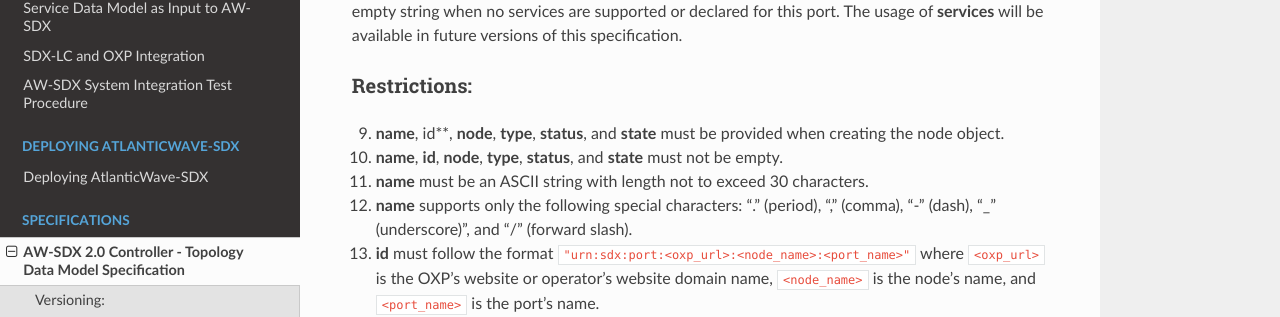
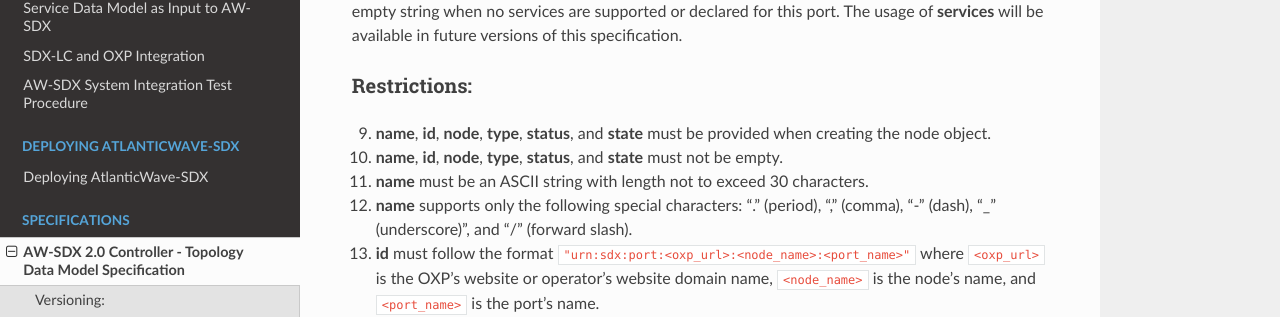
Before and after one commit to atlanticwave-sdx/sdx-docs, a Sphinx documentation site: the page built from source/specs/datamodel_1_0_0.rst, in a window 1280 px wide and 900 px high, scrolled down 8260 px. Shown: the part 134-451 px from the top of the window. Built offline with Sphinx 7.4.7 and the Read the Docs theme 2.0.0, drawn with Linux system fonts in a browser that asks for light colours.

Commit message:
Use correct markup

```diff
--- a/source/specs/datamodel_1_0_0.rst
+++ b/source/specs/datamodel_1_0_0.rst
@@ -477,8 +477,8 @@
 Restrictions:
 ~~~~~~~~~~~~~
 
-9. **name**, id**, **node**, **type**, **status**, and **state** must
-   be provided when creating the node object.
+9. **name**, **id**, **node**, **type**, **status**, and **state**
+   must be provided when creating the node object.
 
 10. **name**, **id**, **node**, **type**, **status**, and **state**
     must not be empty.
@@ -721,8 +721,8 @@
 1. **name**, **id**, **ports**, **bandwidth**, **type**, **status**,
    and **state** must be provided when creating the link object.
 
-2. **name**, id**, **ports**, **bandwidth**, **type**, **status**, and
-   **state** must not be empty.
+2. **name**, **id**, **ports**, **bandwidth**, **type**, **status**,
+   and **state** must not be empty.
 
 3. **name** must be an ASCII string with length not to exceed 30
    characters.
```
